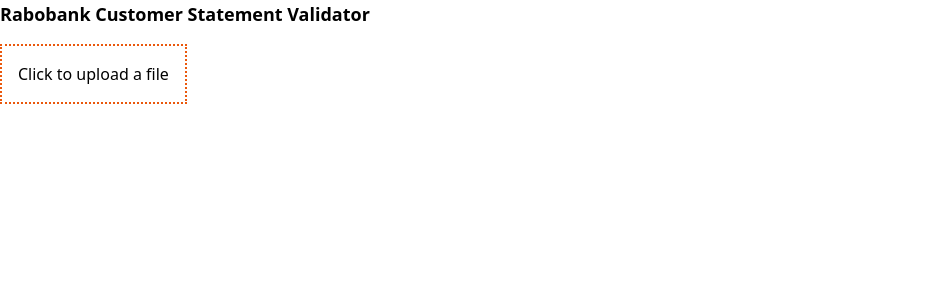
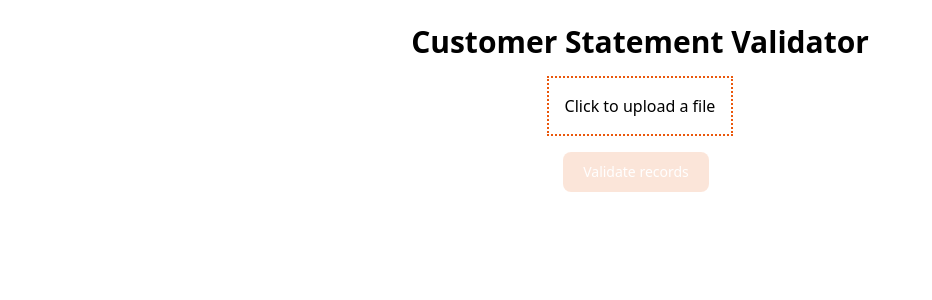
Before and after one commit to DewitteRuben/customer-statement-processor, a React (Vite) app in the folder frontend/: page / in a window 1280 px wide. Shown: the top 300 px of the page, without its empty margins (0-932 px from the left). Built offline with nearby package versions, Linux system fonts and the light colour scheme.

Commit message:
chore: better styling for file input and container

```diff
--- a/frontend/src/components/Button/button.tsx
+++ b/frontend/src/components/Button/button.tsx
@@ -3,14 +3,21 @@
 type ButtonProps = {
   text: string;
   className?: string;
+  disabled?: boolean;
   onClick?: () => void;
 };
 
-const Button: React.FC<ButtonProps> = ({ text, onClick, className }) => {
+const Button: React.FC<ButtonProps> = ({
+  text,
+  onClick,
+  className,
+  disabled,
+}) => {
   return (
     <button
-      className={`text-white bg-orange-700 hover:bg-orange-800 focus:ring-4 focus:ring-blue-300 font-medium rounded-lg text-sm px-5 py-2.5 me-2 mb-2 dark:bg-orange-600 dark:hover:bg-orange-700 focus:outline-none dark:focus:ring-orange-800 ${className}`}
+      className={`text-white bg-orange-600 hover:bg-orange-700 disabled:hover:bg-orange-600 disabled:opacity-15 disabled:cursor-not-allowed focus:ring-4 focus:ring-blue-300 font-medium rounded-lg text-sm px-5 py-2.5 me-2 mb-2 ${className ?? ""}`}
       onClick={onClick}
+      disabled={disabled}
     >
       {text}
     </button>
--- a/frontend/src/components/FileInput/fileinput.tsx
+++ b/frontend/src/components/FileInput/fileinput.tsx
@@ -30,19 +30,19 @@
   return (
     <div className="flex gap-6 items-center">
       {file && (
-        <section className="relative">
+        <div className="relative border border-black p-4">
           <ul>
             <li>Name: {file.name}</li>
             <li>Type: {file.type}</li>
             <li>Size: {file.size} bytes</li>
           </ul>
-          <span
+          <button
             onClick={onHandleClearFile}
-            className="absolute -top-3 -right-2 hover:cursor-pointer"
+            className="absolute -top-3 -right-3 flex p-2 leading-[50%] justify-center items-center bg-orange-500 rounded-full text-white"
           >
-            X
-          </span>
-        </section>
+            x
+          </button>
+        </div>
       )}
       {!file && (
         <label
--- a/frontend/src/components/FileValidationManager/filevalidationmanager.tsx
+++ b/frontend/src/components/FileValidationManager/filevalidationmanager.tsx
@@ -34,15 +34,19 @@
   };
 
   return (
-    <div>
-      <div className="mb-3">
+    <div className="flex flex-col items-center">
+      <div className="mb-4">
         <FileInput
           onFileSelect={setFile}
           name="statement_record"
           accept=".csv, .xml"
         />
       </div>
-      {file && <Button onClick={onValidateClick} text="Validate records" />}
+      <Button
+        onClick={onValidateClick}
+        disabled={!file}
+        text="Validate records"
+      />
     </div>
   );
 };
--- a/frontend/src/pages/home.tsx
+++ b/frontend/src/pages/home.tsx
@@ -8,10 +8,8 @@
     useState<StatementRecordValidationResult>({ errors: [], records: [] });
 
   return (
-    <div className="container mx-auto">
-      <h1 className="text-lg font-bold mb-4">
-        Rabobank Customer Statement Validator
-      </h1>
+    <div className="container mx-auto flex flex-col items-center mt-6">
+      <h1 className="text-3xl font-bold mb-4">Customer Statement Validator</h1>
       <FileValidationMananager onValidate={setStatementRecords} />
       <div className="mt-6">
         <StatementRecordList validationResult={statementRecords} />
```
